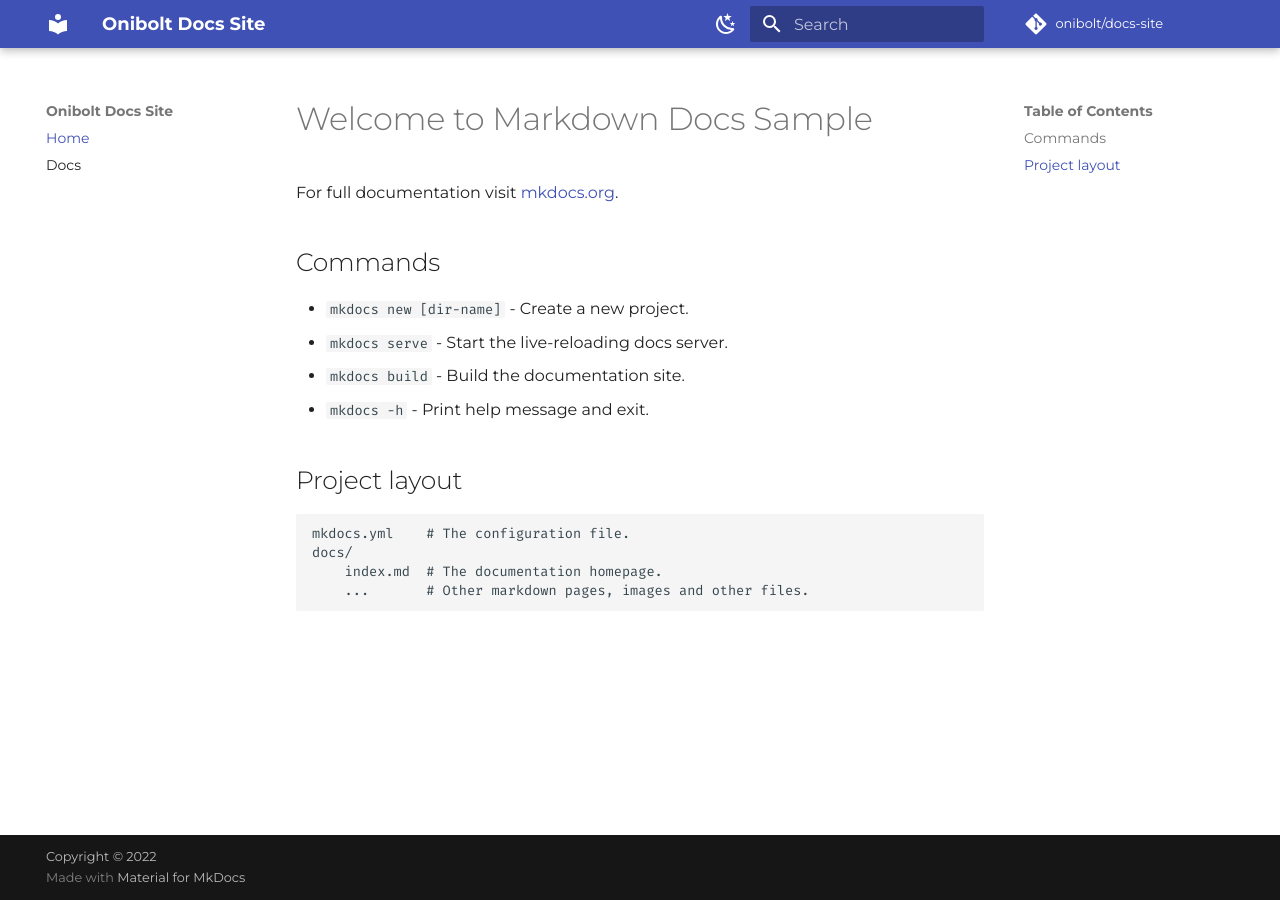
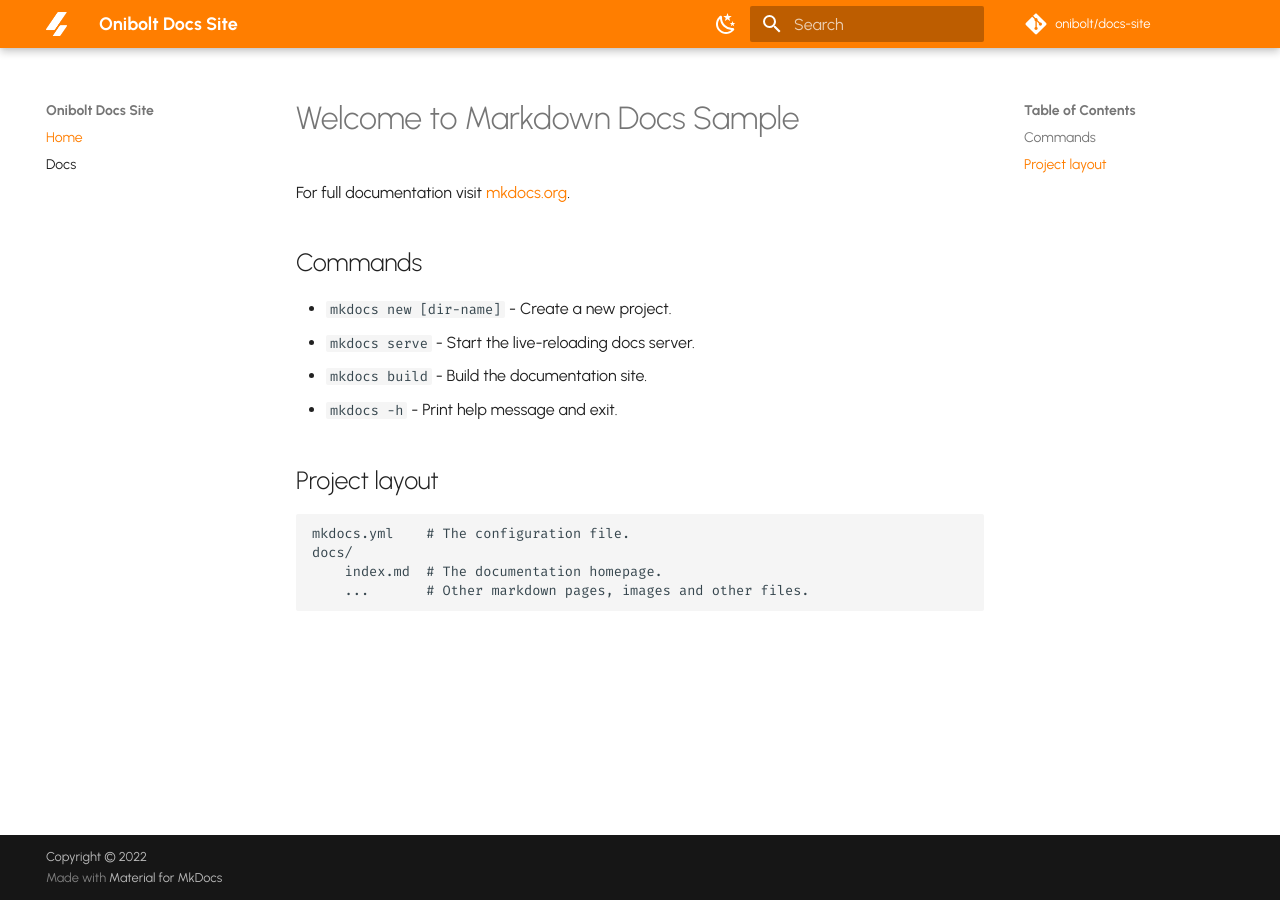
Before and after one commit to iSOLveIT/divstack_io, an MkDocs documentation site: the page built from docs/README.md, in a window 1280 px wide. Built offline with MkDocs 1.6.1 and Material for MkDocs 9.7.7, drawn with Linux system fonts in a browser that asks for light colours; comment, search, counter and statistics services are not loaded.

Commit message:
Updated logo and favicon, and added custom CSS

```diff
--- a/docs/css/custom.css
+++ b/docs/css/custom.css
@@ -0,0 +1,5 @@
+:root > * {
+  --md-primary-fg-color:        #ff7e00;
+  --md-primary-fg-color--light: #e7cdb3;
+  --md-primary-fg-color--dark:  #994f04;
+}
--- a/mkdocs.yml
+++ b/mkdocs.yml
@@ -14,13 +14,15 @@ extra_css:
     - css/custom.css
 theme:
   name: material
+  logo: img/emblem.png
+  favicon: img/emblem.png
   font:
-    text: Montserrat
+    text: Urbanist
     code: Fira Mono
   palette:
     - media: "(prefers-color-scheme: light)"
       scheme: default
-      primary: 'indigo'
+      primary: 'deep orange'
       accent: 'deep orange'
       toggle:
         icon: material/weather-night
@@ -28,7 +30,7 @@ theme:
     - media: "(prefers-color-scheme: dark)"
       scheme: slate
       primary: 'deep orange'
-      accent: 'indigo'
+      accent: 'deep orange'
       toggle:
         icon: material/weather-sunny
         name: Switch to light mode
```
Also changed, not shown: docs/img/emblem.png (added).
